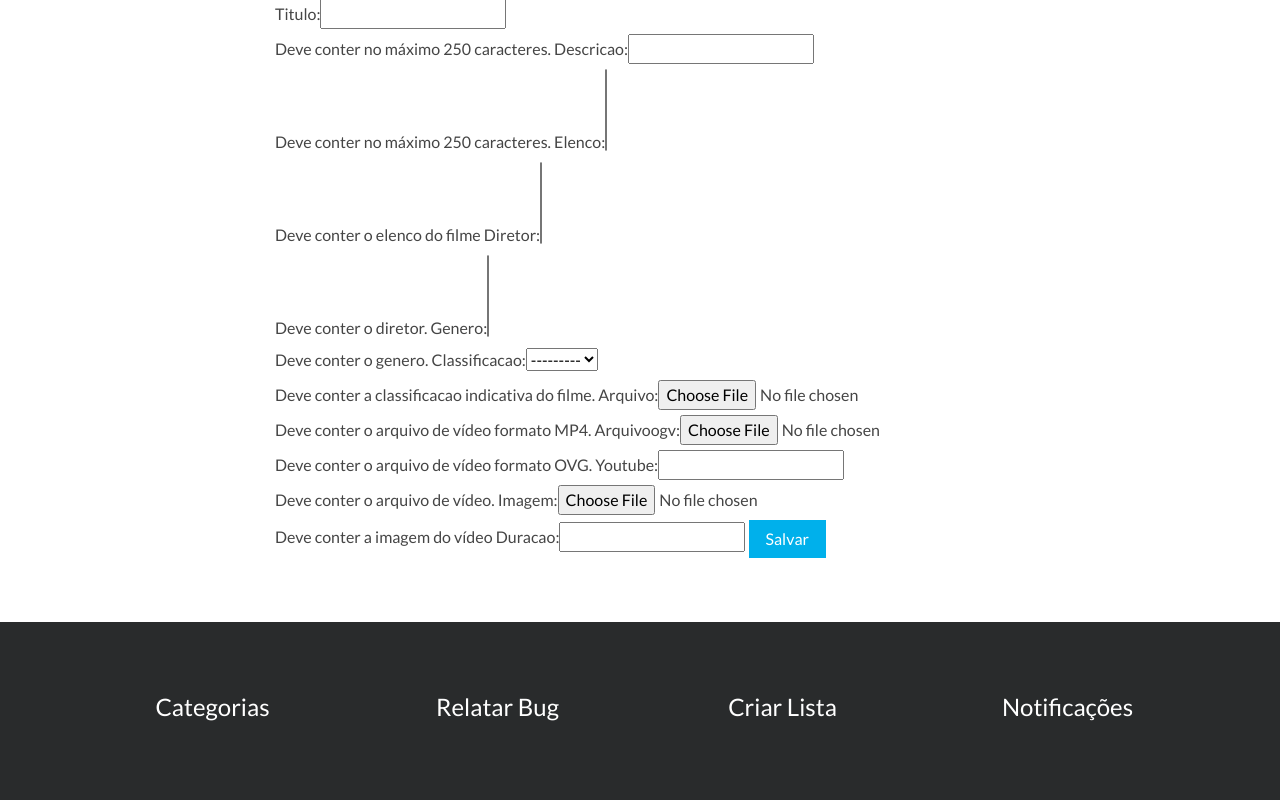
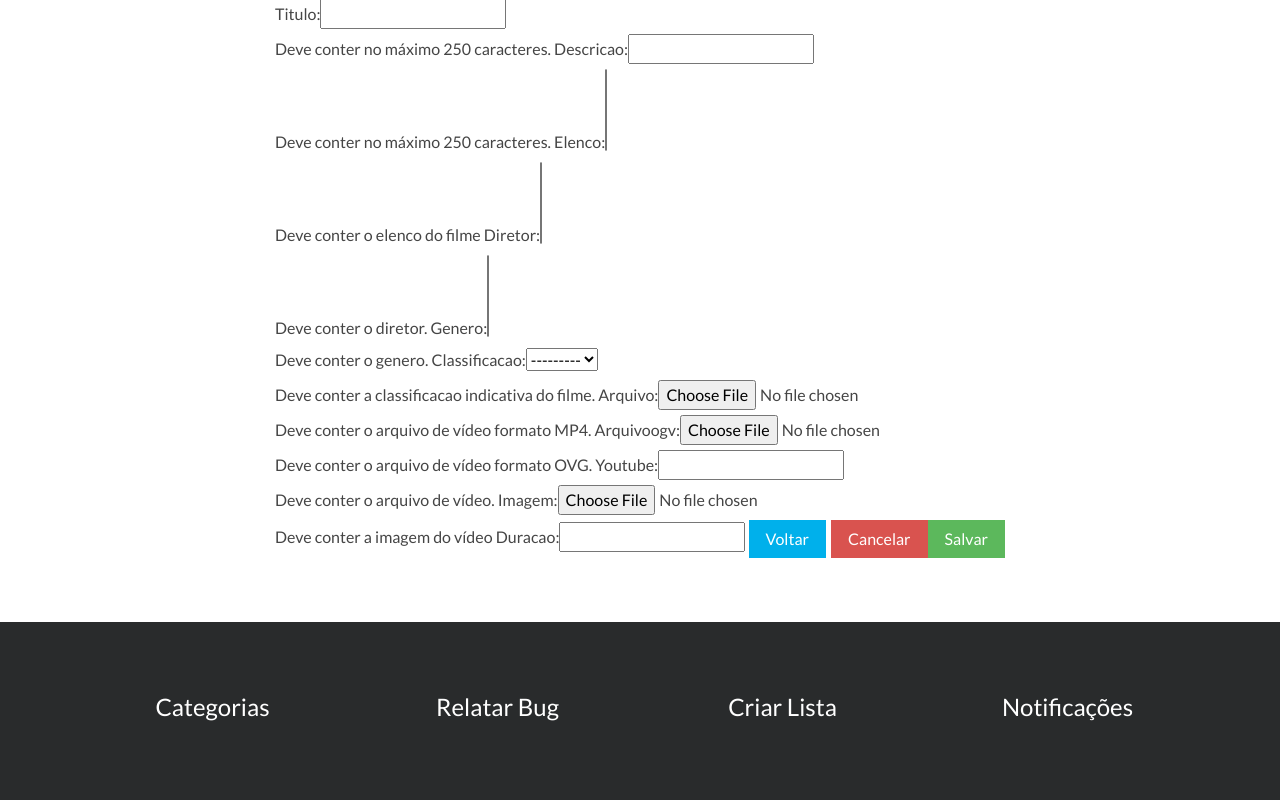
Before and after one commit to aliceborges/syfy, a Django app: page /video/cadastrar/ in a window 1280 px wide. Shown: the part 105-905 px from the top of the page. Run offline with Django 3.2, Linux system fonts and the light colour scheme; data that the repository does not hold is empty; some libraries are stand-ins or nearby versions.

Commit message:
botões video form

```diff
--- a/app_syfy/templates/app_syfy/usuario_detail1.html
+++ b/app_syfy/templates/app_syfy/usuario_detail1.html
@@ -19,7 +19,10 @@
                   <input type="password" name="password" class="form-control" value="{{ object.email }}"> </div>
                 <div class="form-group"> <label>Usuário</label>
                   <input type="password" name="password" class="form-control" value="{{ object.username }}"> </div>
-                <button type="submit" class="btn btn-primary text-justify">Salvar</button>
+
+                  <a href="{{ request.META.HTTP_REFERER }}" class="btn btn-primary text-center">Voltar</a>
+                  <button type="submit" class="btn btn-success float-right text-justify">Salvar</button>
+                  <a href="{{ request.META.HTTP_REFERER }}" class="btn btn-danger text-center float-right">Cancelar</a>
               </form>
             </div>
           </div>
--- a/app_syfy/templates/app_syfy/video_form.html
+++ b/app_syfy/templates/app_syfy/video_form.html
@@ -45,7 +45,10 @@
 {#                  </fieldset>#}
 {#                </div>#}
 {#              </div>#}
-              <button type="submit" class="btn btn-primary">Salvar</button>
+
+              <a href="{{ request.META.HTTP_REFERER }}" class="btn btn-primary text-center">Voltar</a>
+              <button type="submit" class="btn btn-success float-right text-justify">Salvar</button>
+              <a href="{% url 'home'%}" class="btn btn-danger text-center float-right">Cancelar</a>
           </form>
         </div>
         <div class="col-md-2"></div>
```
